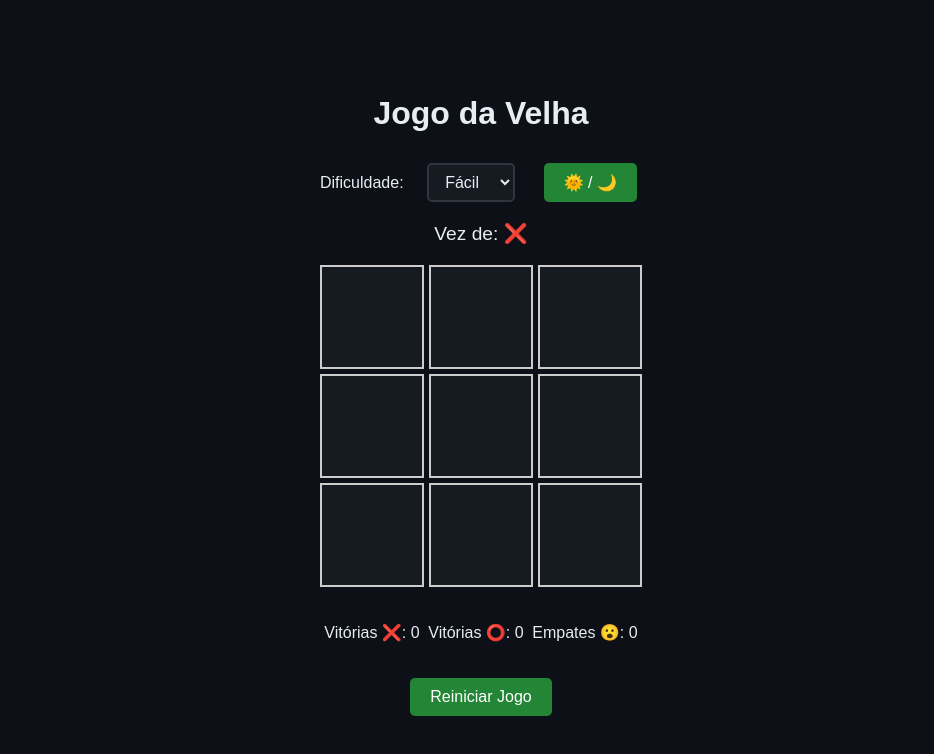
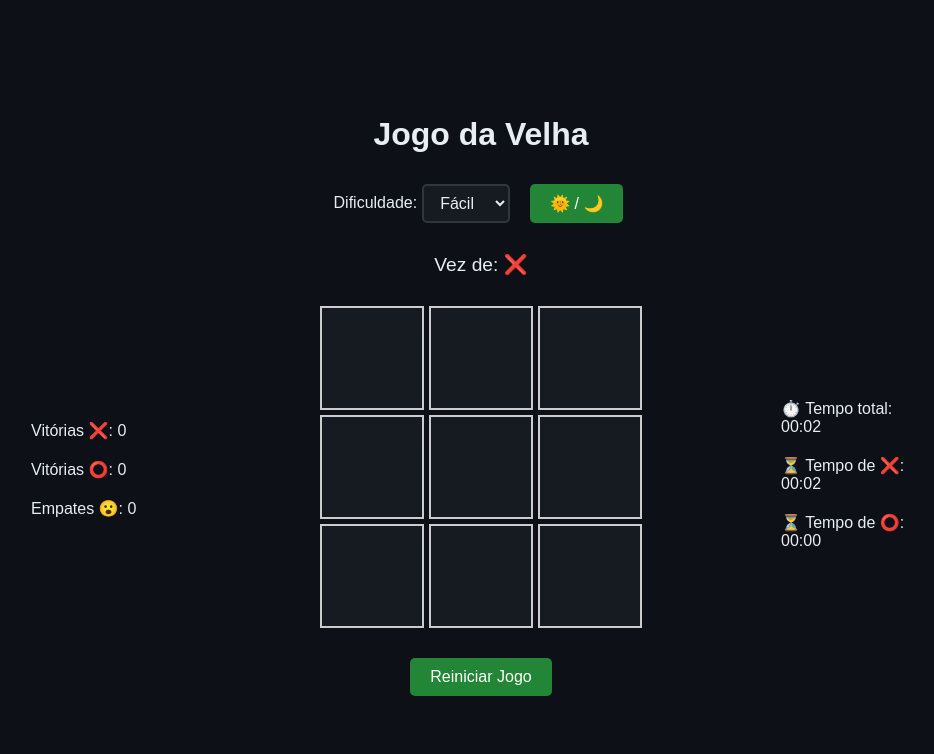
Before and after one commit to Anderson-Andy-Correa/Jogo_da_velha, a plain HTML site: page index.html in a window 1280 px wide. Both pictures are taken after a click on the button "Começar". Shown: the whole page, without its empty margins (159-1093 px from the left). Drawn offline with Linux system fonts and the light colour scheme.

Commit message:
Add timers

```diff
--- a/index.html
+++ b/index.html
@@ -11,29 +11,41 @@
     <h1>Jogo da Velha</h1>
 
     <div class="controls">
+      <div class="difficulty-group">
         <label for="difficulty">Dificuldade:</label>
         <select id="difficulty">
           <option value="easy">Fácil</option>
           <option value="hard">Difícil</option>
         </select>
-
+      </div>
       <button id="toggle-theme">🌞 / 🌙</button>
     </div>
 
-    <div id="status">Vez de: ❌</div>
-
-    <div class="board" id="board"></div>
-
-    <div class="scoreboard">
-      <tr>
+    <div class="game-layout">
+      <!-- Lado esquerdo: placar -->
+      <div class="side-panel scoreboard">
         <p>Vitórias ❌: <span id="scoreX">0</span></p>
         <p>Vitórias ⭕: <span id="scoreO">0</span></p>
-        <p>Empates  😮: <span id="scoreDraw">0</span></p>
-      </tr>
+        <p>Empates 😮: <span id="scoreDraw">0</span></p>
       </div>
 
+      <!-- Centro: status, tabuleiro, botão -->
+      <div class="center-panel">
+        <div id="status">Vez de: ❌</div>
+        <div class="board" id="board"></div>
         <button id="restart">Reiniciar Jogo</button>
+      </div>
+
+      <!-- Lado direito: tempos -->
+      <div class="side-panel timers">
+        <p>⏱️ Tempo total: <span id="totalTime">00:00</span></p>
+        <p>⏳ Tempo de ❌: <span id="timeX">00:00</span></p>
+        <p>⏳ Tempo de ⭕: <span id="timeO">00:00</span></p>
+      </div>
+    </div>
   </main>
+
+
 
   <div id="startModal" class="modal">
     <div class="modal-content">
--- a/script.js
+++ b/script.js
@@ -14,6 +14,13 @@ const bgMusic = new Audio('sounds/background.mp3');
 bgMusic.loop = true;
 bgMusic.volume = 0.4;
 
+let gameStarted = false;
+let totalSeconds = 0;
+let xSeconds = 0;
+let oSeconds = 0;
+let intervalId = null;
+let currentTimer = null;
+let timerActive = false;
 let boardLocked = false;
 let currentPlayer = 'X';
 let gameActive = true;
@@ -40,8 +47,40 @@ function createBoard() {
   });
 }
 
+function startTimers() {
+  clearInterval(intervalId);
+  totalSeconds = xSeconds = oSeconds = 0;
+  timerActive = true;
+  currentTimer = currentPlayer;
+
+  intervalId = setInterval(() => {
+    if (!timerActive) return;
+    totalSeconds++;
+    if (currentTimer === 'X') xSeconds++;
+    else if (currentTimer === 'O') oSeconds++;
+
+    updateTimeDisplay();
+  }, 1000);
+}
+
+function stopTimers() {
+  timerActive = false;
+}
+
+function updateTimeDisplay() {
+  document.getElementById('totalTime').textContent = formatTime(totalSeconds);
+  document.getElementById('timeX').textContent = formatTime(xSeconds);
+  document.getElementById('timeO').textContent = formatTime(oSeconds);
+}
+
+function formatTime(sec) {
+  const min = String(Math.floor(sec / 60)).padStart(2, '0');
+  const s = String(sec % 60).padStart(2, '0');
+  return `${min}:${s}`;
+}
+
 function handleMove(e) {
-  if (!gameActive || boardLocked || currentPlayer !== 'X') return;
+  if (!gameActive || boardLocked || currentPlayer !== 'X' || !gameStarted) return;
 
   const index = e.target.getAttribute('data-index');
   if (gameState[index]) return;
@@ -52,6 +91,7 @@ function handleMove(e) {
   if (checkResult('X')) return;
 
   currentPlayer = 'O';
+  currentTimer = 'O';
   updateStatusText(); // Atualiza a vez na tela
 
   boardLocked = true; // Bloqueia para esperar a IA
@@ -86,6 +126,7 @@ function checkResult(player) {
       const winClass = player === 'X' ? 'win-x' : 'win-o';
       const sound = player === 'X' ? soundWin : soundLose;
 
+      stopTimers();
       stopAllSounds();
       sound.play();
       statusText.textContent = `Vitória de: ${emoji}`;
@@ -105,6 +146,7 @@ function checkResult(player) {
   }
 
   if (!gameState.includes('')) {
+    stopTimers();
     stopAllSounds();
     soundDraw.play();
     statusText.textContent = 'Empate! 🤝';
@@ -139,6 +181,8 @@ function restartGame() {
   statusText.className = '';
   updateStatusText();
   createBoard();
+  startTimers();
+  updateTimeDisplay();
   if (bgMusic.paused) bgMusic.play();
 }
 
@@ -175,6 +219,7 @@ function aiMove() {
     }
 
     currentPlayer = 'X';
+    currentTimer = 'X';
     updateStatusText();
     boardLocked = false; // ✅ Desbloqueia corretamente
   }
@@ -238,6 +283,10 @@ function handleKey(e) {
 // Eventos
 restartBtn.addEventListener('click', restartGame);
 toggleThemeBtn.addEventListener('click', toggleTheme);
+difficultySelect.addEventListener('change', () => {
+  restartGame();
+  startTimers();
+});
 
 // Inicialização
 createBoard();
@@ -250,5 +299,7 @@ const startGameBtn = document.getElementById('startGameBtn');
 
 startGameBtn.addEventListener('click', () => {
   startModal.style.display = 'none';
+  gameStarted = true;
+  restartGame();
   if (bgMusic.paused) bgMusic.play();
 });
--- a/style.css
+++ b/style.css
@@ -60,7 +60,8 @@ body {
 
 .game-container {
   text-align: center;
-  max-width: 400px;
+  max-width: 900px;
+  width: 100%;
   padding: 20px;
 }
 
@@ -110,9 +111,18 @@ body {
 
 .controls {
   display: flex;
-  justify-content: space-between;
+  justify-content: center;
   align-items: center;
-  gap: 10px;
+  gap: 15px;
+  margin-bottom: 10px;
+  margin-top: 0;
+  flex-wrap: wrap;
+}
+
+.difficulty-group {
+  display: flex;
+  align-items: center;
+  gap: 5px;
 }
 
 .scoreboard {
@@ -242,3 +252,60 @@ body.dark #difficulty {
 #difficulty:hover {
   background-color: var(--cell-hover);
 }
+
+.game-layout {
+  display: flex;
+  justify-content: space-between;
+  align-items: center;
+  gap: 20px;
+  flex-wrap: wrap;
+}
+
+.side-panel {
+  width: 150px;
+  font-size: 1rem;
+  display: flex;
+  flex-direction: column;
+  gap: 10px;
+}
+
+.scoreboard p,
+.timers p {
+  margin: 5px 0;
+  text-align: left;
+}
+
+.center-panel {
+  display: flex;
+  flex-direction: column;
+  align-items: center;
+}
+
+@media (max-width: 500px) {
+  .cell {
+    width: 80px;
+    height: 80px;
+    font-size: 2rem;
+  }
+
+  .controls {
+    flex-direction: column;
+  }
+
+  .game-layout {
+    flex-direction: column;
+    align-items: center;
+  }
+
+  .side-panel {
+    display: flex;
+    flex-direction: column;
+    justify-content: center;
+    min-width: 120px;
+    text-align: center;
+  }
+
+  .scoreboard p, .timers p {
+    text-align: center;
+  }
+}
```
Lines whose indentation alone changed are shown as unchanged.
